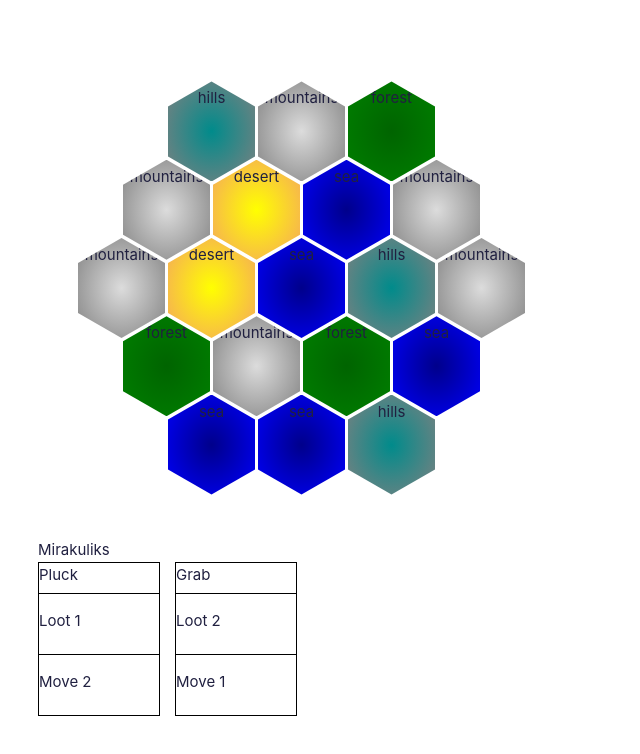
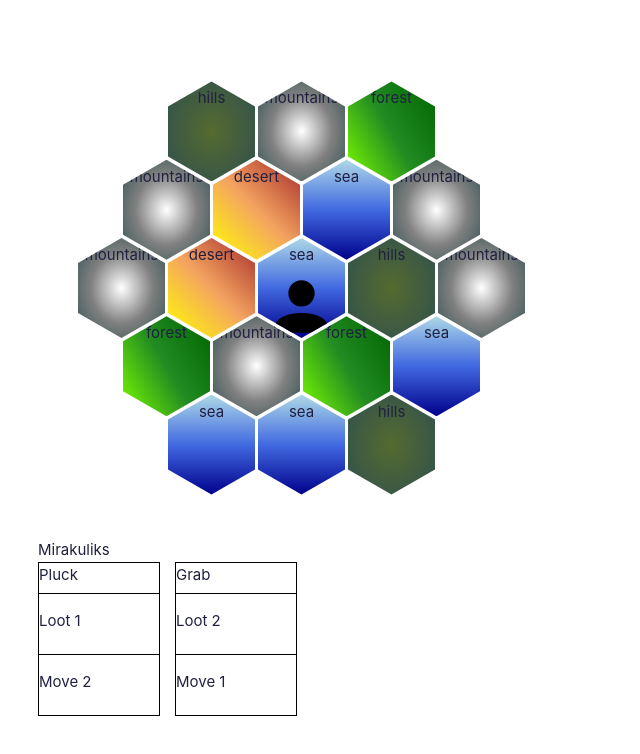
Before and after one commit to raphaelmeyer/vue-playground, a Vue app in the folder frontend/: page / in a window 1280 px wide. Shown: the top 754 px of the page, without its empty margins (0-640 px from the left). Built offline with nearby package versions, Linux system fonts and the light colour scheme.

Commit message:
Add player icon

```diff
--- a/frontend/src/components/game/GameBoard.vue
+++ b/frontend/src/components/game/GameBoard.vue
@@ -3,6 +3,7 @@ import { computed } from "vue";
 import { usePlayerStore } from "@/store/player.store";
 import { useGameStore } from "@/store/game.store";
 import GameTile from "@/components/game/GameTile.vue";
+import type { Position } from "@/models/game.model";
 
 const game = useGameStore();
 const player = usePlayerStore();
@@ -15,12 +16,16 @@ const getFieldOfView = computed(() => {
     return d <= 2;
   });
 });
+
+function isPlayerLocation(tile: Position): boolean {
+  return tile.x === player.position.x && tile.y === player.position.y;
+}
 </script>
 
 <template>
   <div class="board">
     <span v-for="(tile, index) in getFieldOfView" :key="index">
-      <GameTile :tile="tile" />
+      <GameTile :tile="tile" :has-player="isPlayerLocation(tile.position)" />
     </span>
   </div>
 </template>
--- a/frontend/src/components/game/GameTile.vue
+++ b/frontend/src/components/game/GameTile.vue
@@ -1,9 +1,11 @@
 <script setup lang="ts">
 import { computed } from "vue";
 import type { Position, Tile } from "@/models/game.model";
+import PlayerIcon from "@/components/game/PlayerIcon.vue";
 
 interface TileProps {
   tile: Tile;
+  hasPlayer: boolean;
 }
 
 const props = defineProps<TileProps>();
@@ -28,6 +30,7 @@ const getTileStyle = computed(() => {
 <template>
   <div :style="getTileStyle" class="gametile" :class="props.tile.landscape">
     {{ props.tile.landscape }}
+    <PlayerIcon v-if="props.hasPlayer" />
   </div>
 </template>
 
@@ -43,23 +46,23 @@ const getTileStyle = computed(() => {
 }
 
 .desert {
-  background-image: radial-gradient(yellow, sandybrown);
+  background: linear-gradient(45deg, yellow, sandybrown, brown);
 }
 .forest {
-  background-image: radial-gradient(darkgreen, green);
+  background: linear-gradient(240deg, darkgreen, forestgreen, lawngreen);
 }
 .hills {
-  background-image: radial-gradient(darkcyan, grey);
+  background: radial-gradient(darkolivegreen, darkslategrey);
 }
 .mountains {
-  background-image: radial-gradient(gainsboro, grey);
+  background: radial-gradient(white, grey, darkslategray);
 }
 .sea {
-  background-image: radial-gradient(darkblue, blue);
+  background: linear-gradient(lightblue, royalblue, darkblue);
 }
 
 .gametile:hover {
-  background-image: none;
+  background: none;
   background-color: hotpink;
 }
 </style>
--- /dev/null
+++ b/frontend/src/components/game/PlayerIcon.vue
@@ -0,0 +1,7 @@
+<template>
+  <svg xmlns="http://www.w3.org/2000/svg" viewBox="0 0 24 24">
+    <path
+      d="M12,4A4,4 0 0,1 16,8A4,4 0 0,1 12,12A4,4 0 0,1 8,8A4,4 0 0,1 12,4M12,14C16.42,14 20,15.79 20,18V20H4V18C4,15.79 7.58,14 12,14Z"
+    />
+  </svg>
+</template>
```
